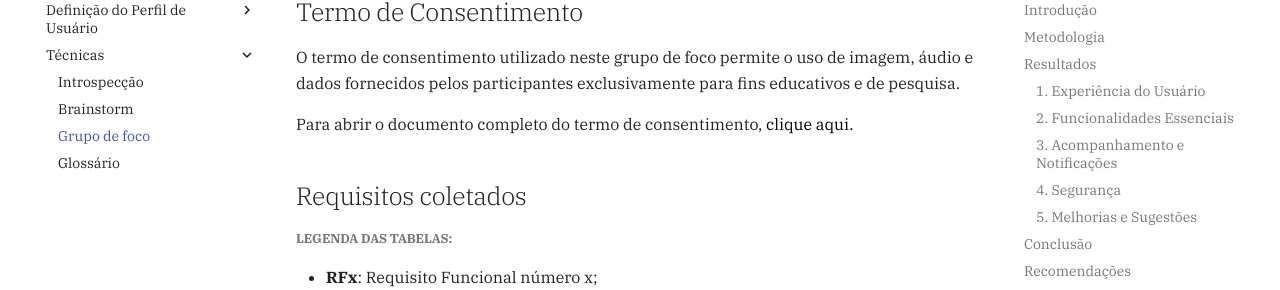
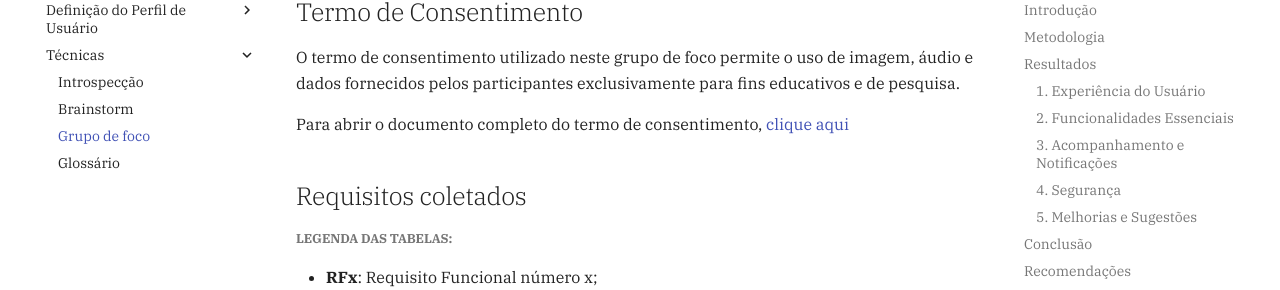
Before and after one commit to Requisitos-de-Software/2024.2-Grupo05, an MkDocs documentation site: the page built from docs/elicitacao/grupo5/grupo-de-foco.md, in a window 1280 px wide and 900 px high, scrolled down 2949 px. Shown: the part 146-436 px from the top of the window. Built offline with MkDocs 1.6.1 and Material for MkDocs 9.7.7, drawn with Linux system fonts in a browser that asks for light colours; comment, search, counter and statistics services are not loaded; some of the changed lines change nothing that is shown.

Commit message:
docs: ajustando o local do termo de consentimento

```diff
--- a/docs/elicitacao/grupo5/grupo-de-foco.md
+++ b/docs/elicitacao/grupo5/grupo-de-foco.md
@@ -85,27 +85,7 @@
 
 O termo de consentimento utilizado neste grupo de foco permite o uso de imagem, áudio e dados fornecidos pelos participantes exclusivamente para fins educativos e de pesquisa.
 
-Para abrir o documento completo do termo de consentimento, <button id="open-pdf-btn" class="btn btn-primary">clique aqui.</button>
-
-<div id="pdf-container" style="display: none; margin-top: 20px;">
-    <iframe
-        src="/termo_de_consentimento_grupofocal.pdf"
-        width="100%"
-        height="600px"
-        style="border: none;">
-    </iframe>
-</div>
-
-<script>
-    document.getElementById("open-pdf-btn").addEventListener("click", function() {
-        var pdfContainer = document.getElementById("pdf-container");
-        if (pdfContainer.style.display === "none") {
-            pdfContainer.style.display = "block";
-        } else {
-            pdfContainer.style.display = "none";
-        }
-    });
-</script>
+Para abrir o documento completo do termo de consentimento, [clique aqui](../../../assets/termo_de_consentimento_grupofocal.pdf)
 
 ## Requisitos coletados
 
```
